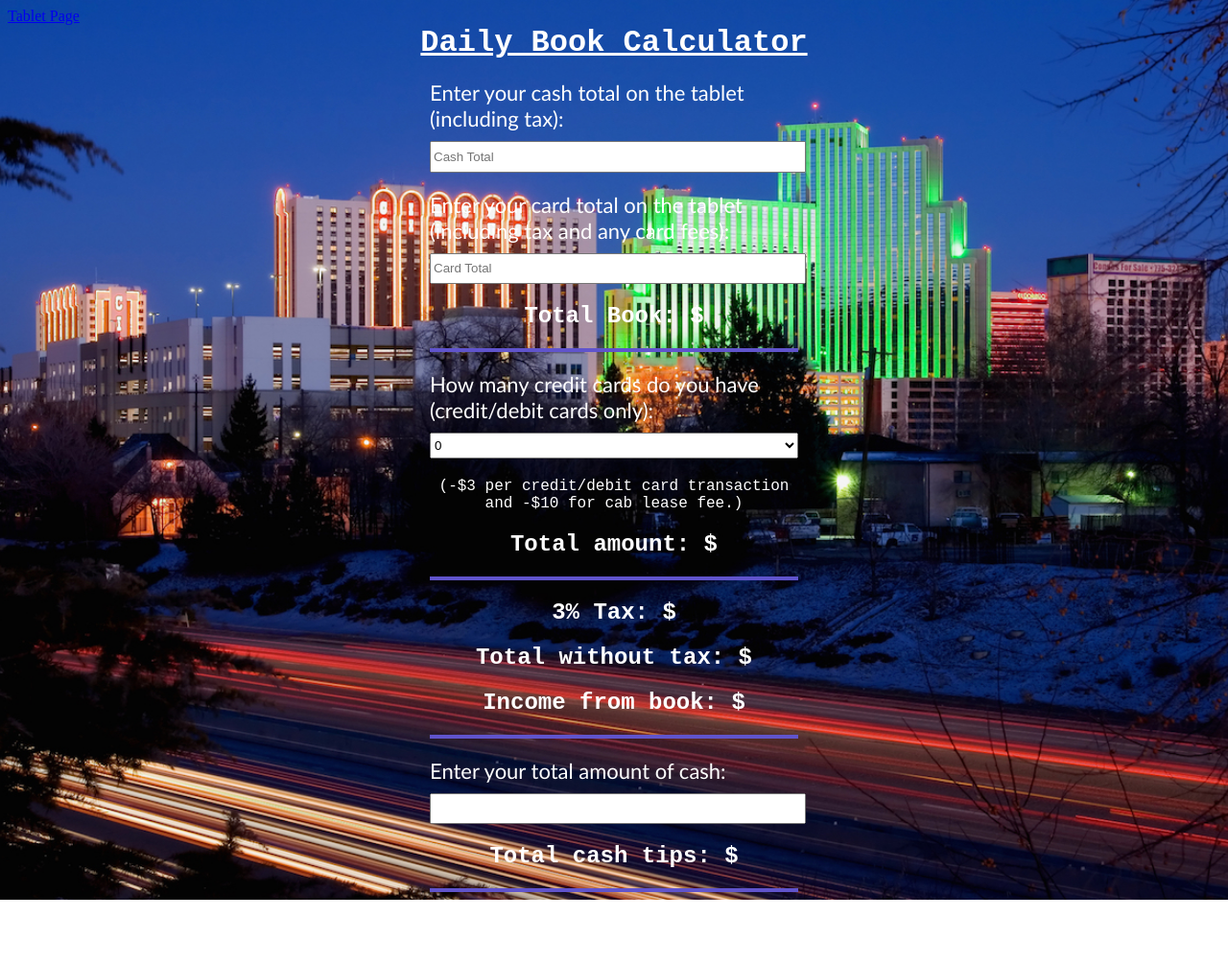
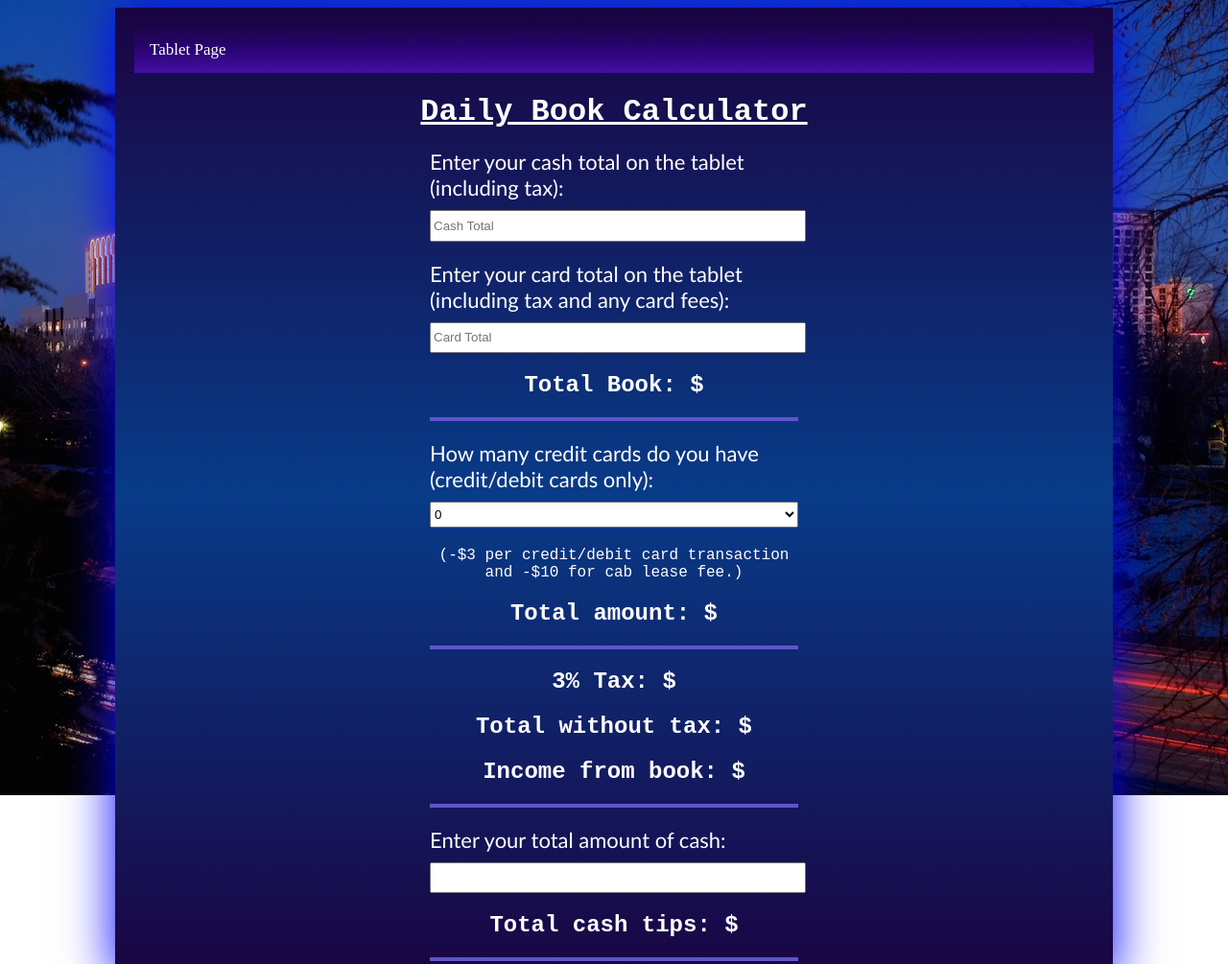
Before and after one commit to Stevphen3/Cab-Booked, a plain HTML site: page book.html in a window 1280 px wide. Shown: the top 1005 px of the page at 96% size. Before the commit the page ends 938 px from the top, so only its background shows below. Drawn offline with Linux system fonts and the light colour scheme.

Commit message:
Add files via upload

```diff
--- a/book.html
+++ b/book.html
@@ -6,7 +6,10 @@
         <link rel="stylesheet" href="style.css">
     </head>
     <body>
-        <a href="index.html">Tablet Page</a>
+        <div class="back">
+        <div class="nav">
+            <a href="index.html">Tablet Page</a>
+        </div>
         <h1>Daily Book Calculator</h1>
         <form oninput="total.value=parseFloat(cash.value)+parseFloat(card.value)">
             <fieldset>
@@ -56,5 +59,6 @@
                 <h2>Total cash tips: $<output name="cashTips" id="cashTips" for="totalCash income"></output></h2>
             </fieldset>
         </form>
+    </div>
     </body>
 </html>
--- a/style.css
+++ b/style.css
@@ -1,3 +1,12 @@
+html {
+    width: 100%;
+    height: 100%;
+    margin: 0;
+    padding: 0;
+    overflow: hidden;
+
+}
+
 body {
     background: url(reno.jpg);
     height: 100%;
@@ -6,13 +15,39 @@ body {
     background-size: cover;
 }
 
+.nav {
+    background: linear-gradient(#1c0549, #2b0374, #4310a1);
+    overflow: hidden;
+    margin-bottom: 22px;
+}
+
+.nav a {
+    color: white;
+    float: left;
+    text-align: center;
+    padding: 14px 16px;
+    text-decoration: none;
+    font-size: 17px;
+}
+
+.nav a:hover {
+    background-color: #ddd;
+    color: black;
+}
+
+.nav a:active {
+    background-color: rgb(60, 21, 131);
+    color: white;
+}
+
 .back {
     width: 80%;
     margin-left: auto;
     margin-right: auto;
     padding: 20px;
     max-width: 1000px;
-    background-color: #1a0442
+    background: linear-gradient(#1a0442, #083b88, #1a0442);
+    box-shadow: 0 0 50px 0 blue;
 }
 
 h1 {
```
Also changed, not shown: index.html (+3 -2 lines).
